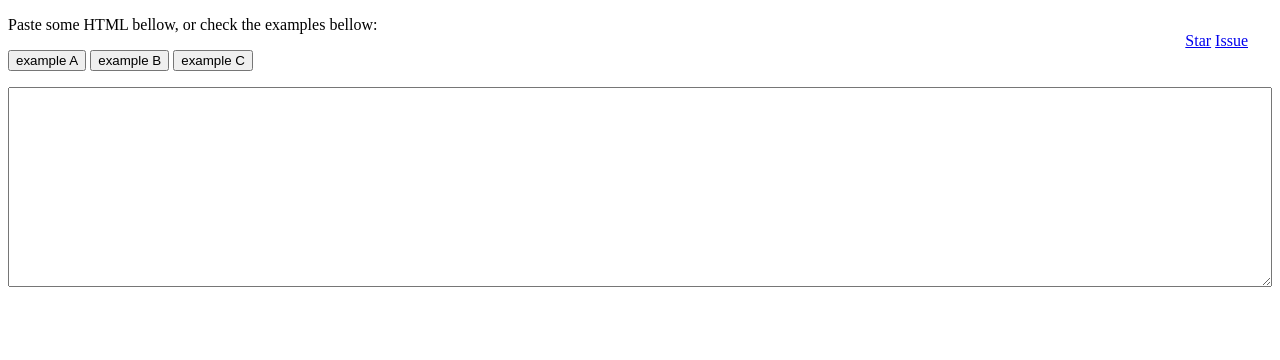
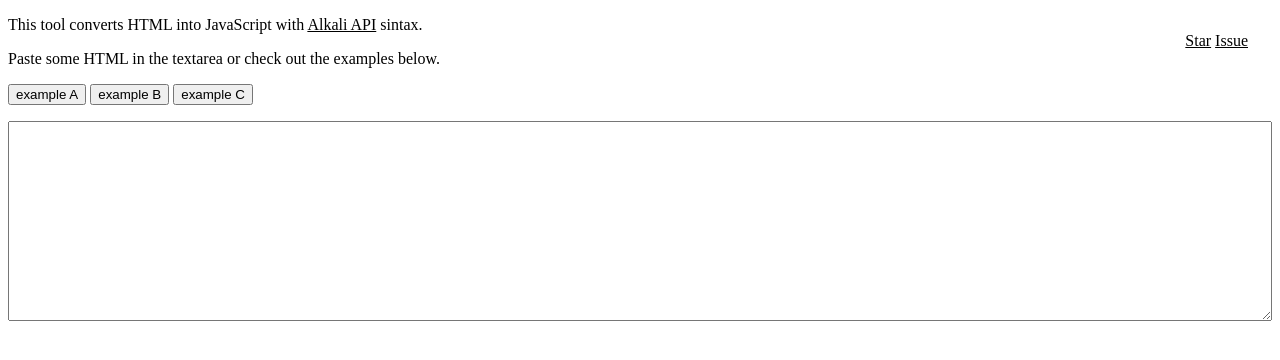
Before and after one commit to SergioCrisostomo/html-to-alkali, a website built with webpack: page index.html in a window 1280 px wide. Built offline with nearby package versions, Linux system fonts and the light colour scheme.

Commit message:
correct "bellow" typo, add link and small explanation

```diff
--- a/index.html
+++ b/index.html
@@ -15,11 +15,19 @@
 				min-height: 200px;
 			}
 
+			a {
+				text-decoration: underline;
+				cursor: pointer;
+				color: black;
+			}
 		</style>
 	</head>
 	<body>
 		<p>
-			Paste some HTML bellow, or check the examples bellow:
+			This tool converts HTML into JavaScript with <a href="https://github.com/kriszyp/alkali" target="_blank">Alkali API</a> sintax.
+		</p>
+		<p>
+			Paste some HTML in the textarea or check out the examples below.
 		</p>
 		<p>
 			<button type="button" class="demo" value="<div id='wrapper' class='full red'><div id='inner' onclick='foo(1, this.id);'>Click me</div></div>">
```
